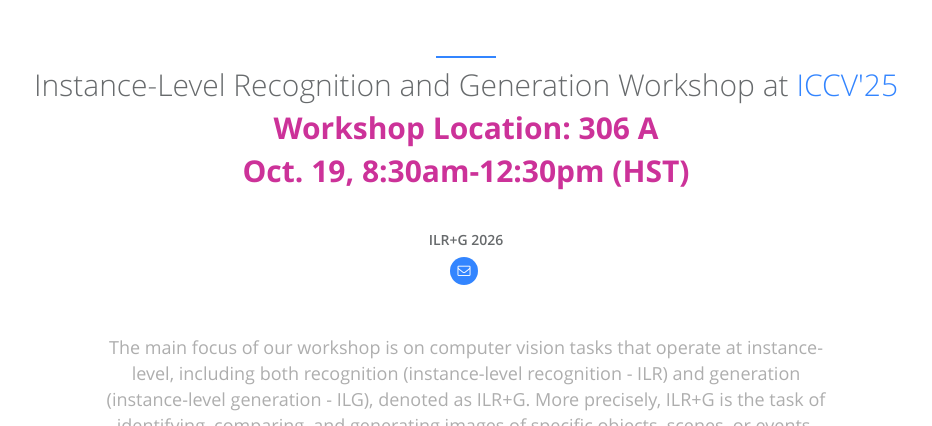
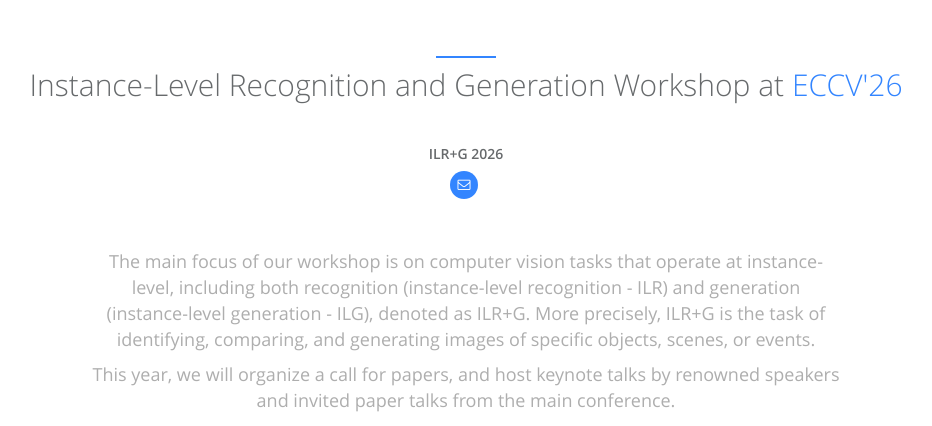
Before and after one commit to ilr-workshop/ECCVW2026, a Jekyll site: the page built from index.html, in a window 1280 px wide and 900 px high, cut to the strip 474-900 px from the top of the window. Shown: the whole strip, without its empty margins (174-1106 px from the left). Built offline with Jekyll 4.4.1, drawn with Linux system fonts in a browser that asks for light colours.

Commit message:
Update about.html

```diff
--- a/_includes/sections/about.html
+++ b/_includes/sections/about.html
@@ -2,9 +2,9 @@
     <div class="row m-b-lg">
         <div class="col-lg-12 text-center">
             <div class="navy-line"></div>
-            <h1><span data-i18n="about_me.about_me">Instance-Level Recognition and Generation Workshop at </span><a href="https://iccv.thecvf.com/" target="_blank"><span class="navy">ICCV'25</span></a></h1>
-            <h1><span data-i18n="about_me.about_me"><b><font color="#CC3299">Workshop Location: 306 A</font></b></span></h1>
-            <h1><span data-i18n="about_me.about_me"><b><font color="#CC3299">Oct. 19, 8:30am-12:30pm (HST)</font></b></span></h1>
+            <h1><span data-i18n="about_me.about_me">Instance-Level Recognition and Generation Workshop at </span><a href="https://eccv.ecva.net/" target="_blank"><span class="navy">ECCV'26</span></a></h1>
+            <!-- <h1><span data-i18n="about_me.about_me"><b><font color="#CC3299">Workshop Location: 306 A</font></b></span></h1>
+            <h1><span data-i18n="about_me.about_me"><b><font color="#CC3299">Oct. 19, 8:30am-12:30pm (HST)</font></b></span></h1> -->
             <!-- <p>Donec sed odio dui. Etiam porta sem malesuada magna mollis euismod.</p> -->
         </div>
     </div>
```
